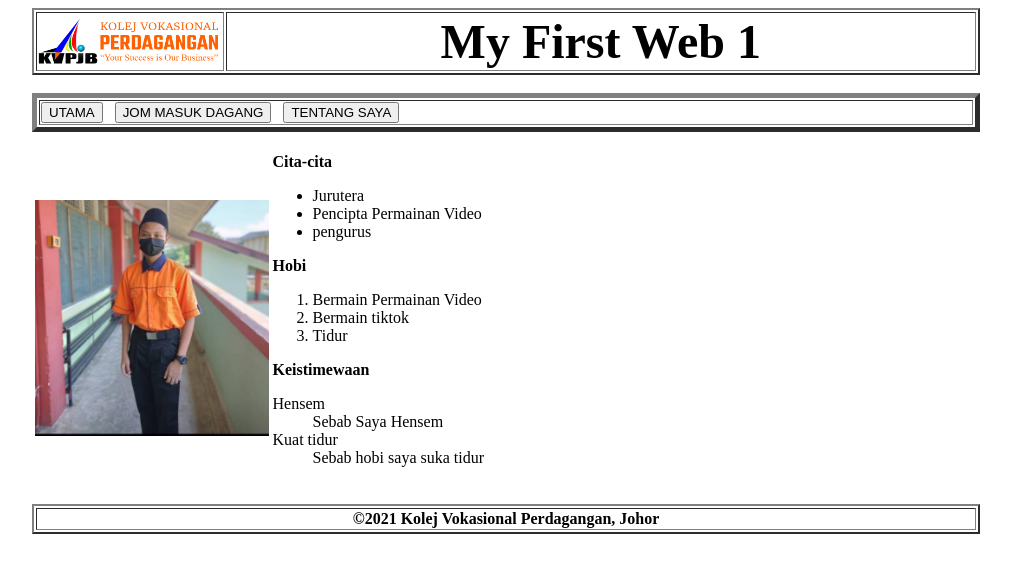
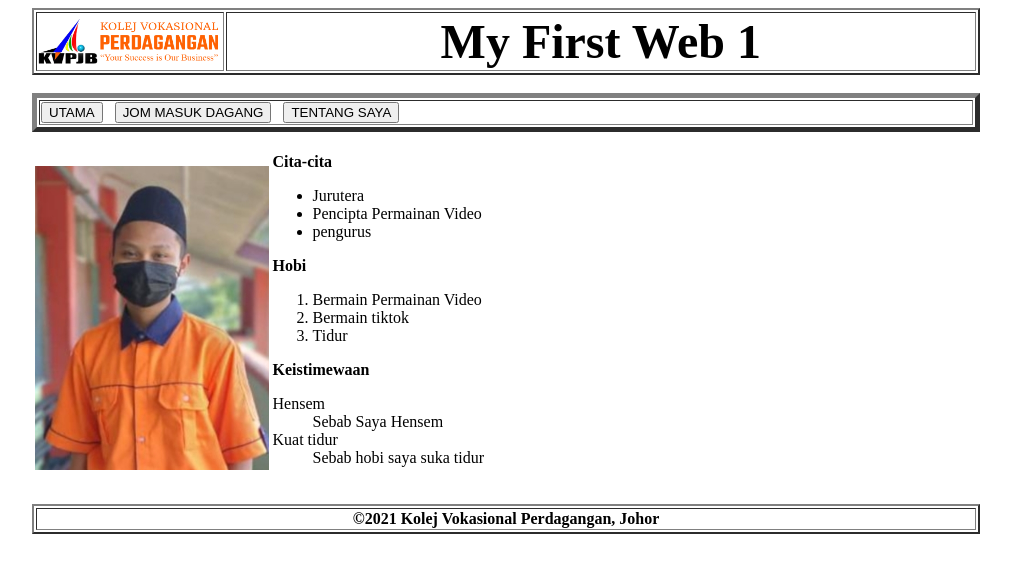
Before and after one commit to nas000/KPD1023-myfirstweb, a plain HTML site: page jommasukdagang.html in a window 1280 px wide. Shown: the whole page, without its empty margins (134-1145 px from the left). Drawn offline with Linux system fonts and the light colour scheme.

Commit message:
Update jommasukdagang.html

```diff
--- a/jommasukdagang.html
+++ b/jommasukdagang.html
@@ -32,7 +32,7 @@
       <table width="75%">
         <tr>
           <td width="25%">
-            <img src="images/PASSPORT.jpg" width="100%">
+            <img src="images/passport1.jpg" width="100%">
           </td>
           <td>
 
```
